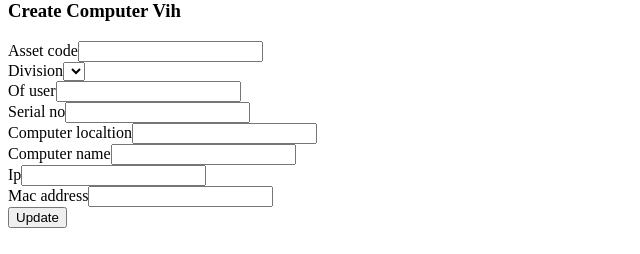
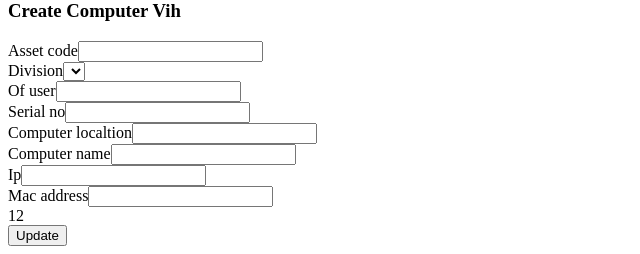
Before and after one commit to tongmckub/yii2-asset-vih-final, a Yii app: template frontend/views/computer-vih/create.php in a window 1280 px wide. Shown: the part 2667-2921 px from the top of the page, without its empty margins (0-640 px from the left). Before the commit the page ends 2895 px from the top, so only its background shows below. Run offline with PHP 8.4 and a stand-in for Yii, Linux system fonts and the light colour scheme; the template is opened without the code that fills it, so the values that code supplies are empty; form fields are guessed from the names that the template uses; some libraries are stand-ins or nearby versions.

Commit message:
วันที่ 29-09-58

```diff
--- a/frontend/views/computer-vih/_form.php
+++ b/frontend/views/computer-vih/_form.php
@@ -30,7 +30,7 @@ use yii\helpers\Url;
 
     <?= $form->field($model, 'mac_address')->textInput(['maxlength' => true]) ?>
 
-
+ <?php echo "12";?>
 
     <div class="form-group">
         <?= Html::submitButton($model->isNewRecord ? 'Create' : 'Update', ['class' => $model->isNewRecord ? 'btn btn-success' : 'btn btn-primary']) ?>
```
